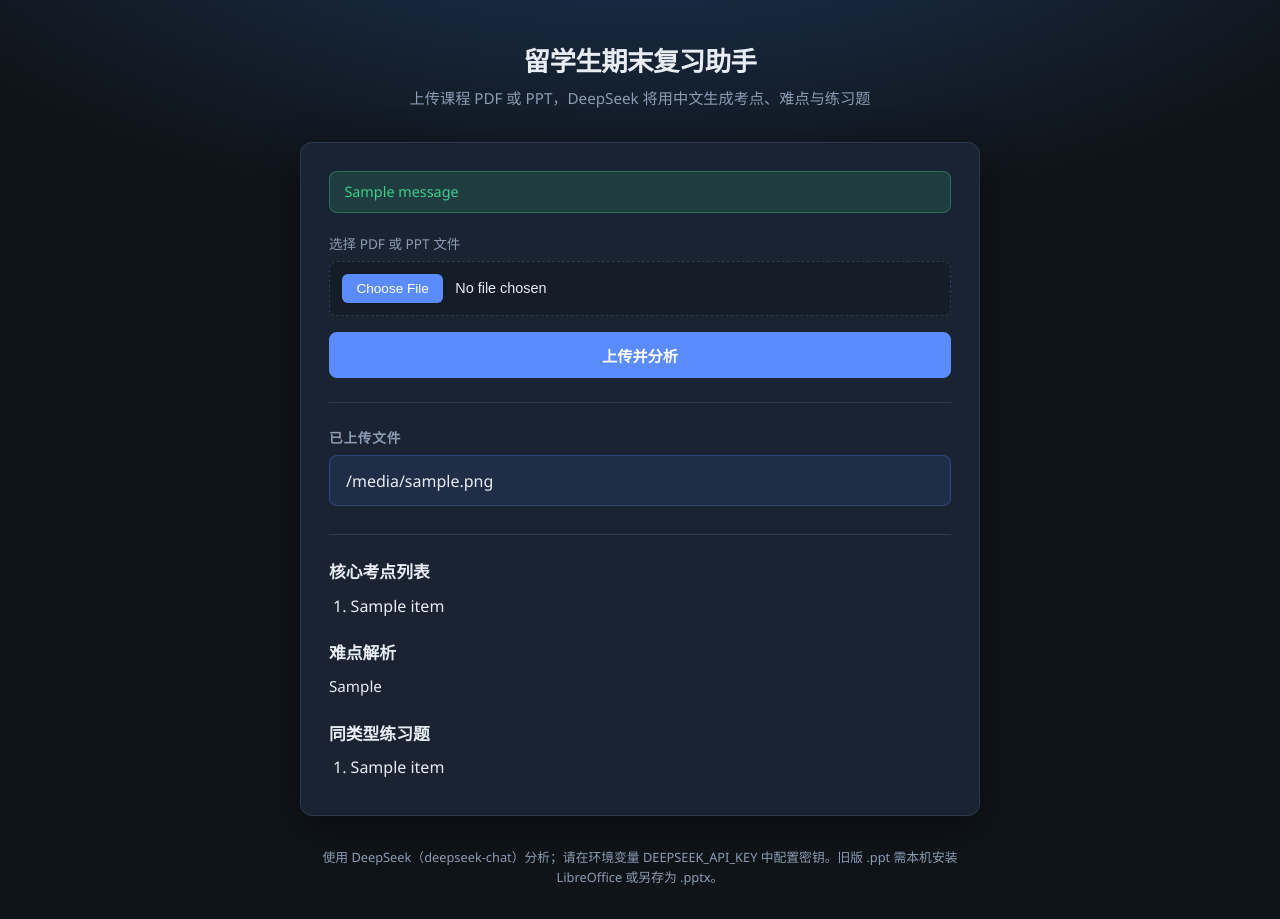
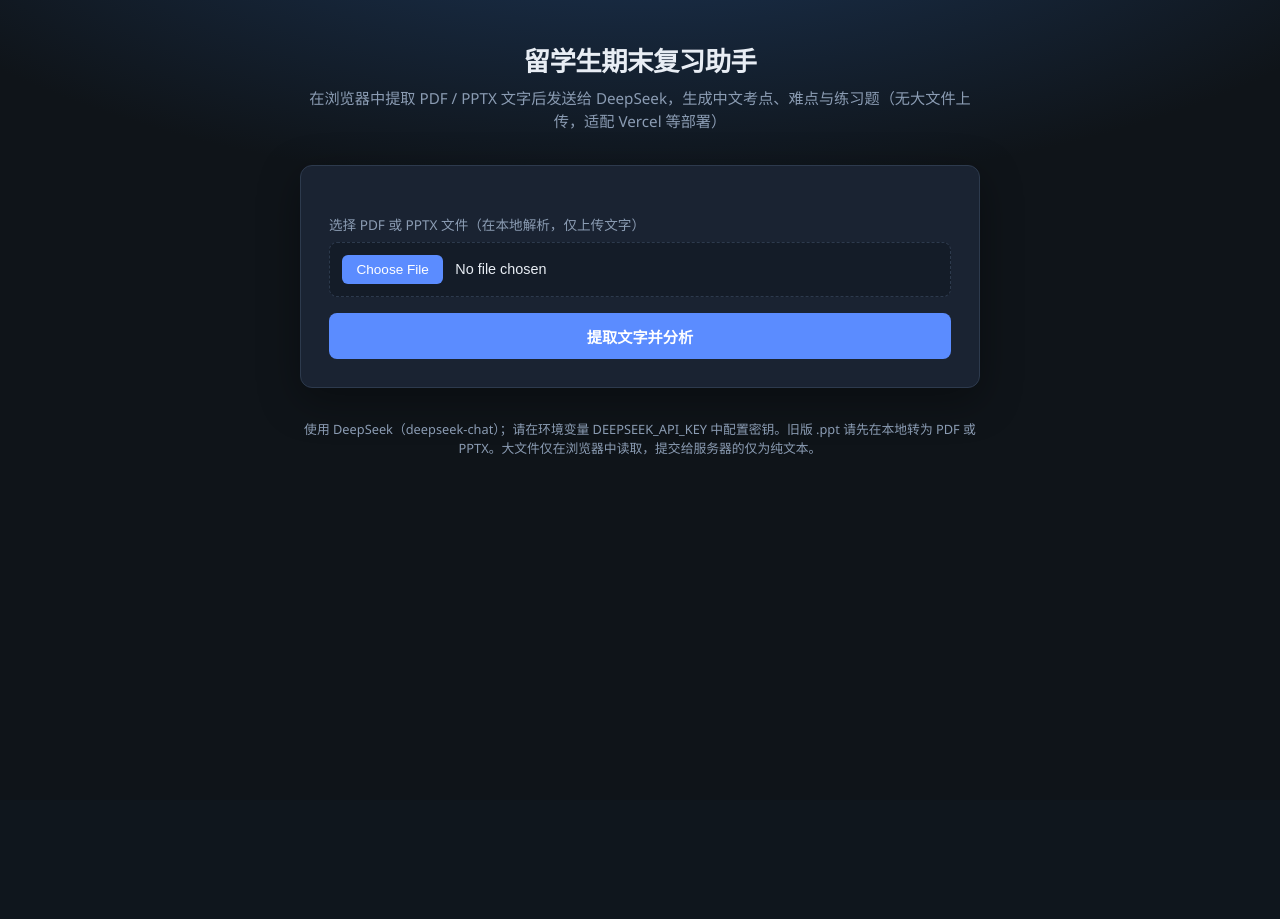
Before and after one commit to kk78379331-stack/exam-helper, a Flask app: template templates/index.html in a window 1280 px wide. After the commit the page ends 455 px from the top, so only its background shows below. Run offline with Flask 3, Linux system fonts and the light colour scheme; the template is opened without the code that fills it: most values are stand-ins (such as "Sample title", 1, 10 or a date in 2020); one stand-in notice (Sample message) is shown.

Commit message:
fix: client-side text extraction to avoid payload limit

```diff
--- a/app.py
+++ b/app.py
@@ -1,114 +1,69 @@
 from __future__ import annotations
 
 import os
-import uuid
 from pathlib import Path
 
 from dotenv import load_dotenv
 
 BASE_DIR = Path(__file__).resolve().parent
-# 必须从项目根目录加载 .env；无参数 load_dotenv 只查「当前工作目录」，换目录运行会读不到 Key。
 load_dotenv(BASE_DIR / ".env")
 
-from flask import Flask, flash, redirect, render_template, request, url_for
-from werkzeug.utils import secure_filename
+from flask import Flask, jsonify, render_template, request
 
-from deepseek_client import DeepSeekError, MAX_INPUT_CHARS, analyze_course_text
-from text_extract import ExtractionError, extract_text
-UPLOAD_FOLDER = BASE_DIR / "uploads"
-ALLOWED_EXTENSIONS = {"pdf", "ppt", "pptx"}
+from deepseek_client import MAX_INPUT_CHARS, DeepSeekError, analyze_course_text
 
+# Vercel 等对请求体有限制：仅接收 JSON 文本，限制在 2MB 以内足够覆盖截断后的讲义文本
 app = Flask(__name__)
 app.config["SECRET_KEY"] = os.environ.get("SECRET_KEY", "dev-change-in-production")
-app.config["MAX_CONTENT_LENGTH"] = 32 * 1024 * 1024  # 32 MB
-app.config["UPLOAD_FOLDER"] = str(UPLOAD_FOLDER)
-
-UPLOAD_FOLDER.mkdir(parents=True, exist_ok=True)
+app.config["MAX_CONTENT_LENGTH"] = 2 * 1024 * 1024
 
 
-def allowed_file(filename: str) -> bool:
-    return "." in filename and filename.rsplit(".", 1)[1].lower() in ALLOWED_EXTENSIONS
+@app.route("/", methods=["GET"])
+def index():
+    return render_template(
+        "index.html",
+        max_chars=MAX_INPUT_CHARS,
+    )
 
 
-def save_upload(file_storage) -> tuple[str, str]:
-    """返回 (展示用原始文件名, 磁盘上的安全文件名)。"""
-    original = file_storage.filename or ""
-    ext = original.rsplit(".", 1)[1].lower()
-    safe = secure_filename(original)
-    if not safe or safe == f".{ext}" or safe == ext:
-        safe = f"upload_{uuid.uuid4().hex}.{ext}"
-    dest = UPLOAD_FOLDER / safe
-    file_storage.save(dest)
-    return original, safe
+@app.route("/api/analyze", methods=["POST"])
+def api_analyze():
+    if not request.is_json:
+        return jsonify({"error": "请使用 application/json 发送请求。"}), 415
 
+    data = request.get_json(silent=True) or {}
+    text = data.get("text")
+    source_name = data.get("source_name")
 
-@app.route("/", methods=["GET", "POST"])
-def index():
-    last_filename = None
-    analysis = None
+    if not isinstance(text, str):
+        return jsonify({"error": "缺少字段 text 或类型错误。"}), 400
+
+    text = text.strip()
+    if not text:
+        return jsonify({"error": "text 为空，无法分析。"}), 400
+
     text_truncated = False
+    if len(text) > MAX_INPUT_CHARS:
+        text = text[:MAX_INPUT_CHARS]
+        text_truncated = True
 
-    if request.method == "GET":
-        return render_template(
-            "index.html",
-            last_filename=None,
-            analysis=None,
-            text_truncated=False,
-            max_chars=MAX_INPUT_CHARS,
-        )
-
-    if "material_file" not in request.files:
-        flash("请选择要上传的文件（PDF 或 PPT）。", "error")
-        return redirect(url_for("index"))
-
-    file = request.files["material_file"]
-    if file.filename == "":
-        flash("请选择要上传的文件（PDF 或 PPT）。", "error")
-        return redirect(url_for("index"))
-
-    if not allowed_file(file.filename):
-        flash("仅支持 .pdf、.ppt 或 .pptx 格式。", "error")
-        return redirect(url_for("index"))
-
-    display_name, safe_name = save_upload(file)
-    last_filename = display_name
-    disk_path = UPLOAD_FOLDER / safe_name
+    if isinstance(source_name, str):
+        source_name = source_name.strip() or None
+    else:
+        source_name = None
 
     try:
-        doc_text = extract_text(disk_path)
-    except ExtractionError as exc:
-        flash(str(exc), "error")
-        return render_template(
-            "index.html",
-            last_filename=last_filename,
-            analysis=None,
-            text_truncated=False,
-            max_chars=MAX_INPUT_CHARS,
-        )
+        analysis = analyze_course_text(text)
+    except DeepSeekError as exc:
+        return jsonify({"error": str(exc)}), 502
 
-    if len(doc_text) > MAX_INPUT_CHARS:
-        text_truncated = True
-
-    try:
-        analysis = analyze_course_text(doc_text)
-    except DeepSeekError as exc:
-        flash(str(exc), "error")
-        return render_template(
-            "index.html",
-            last_filename=last_filename,
-            analysis=None,
-            text_truncated=text_truncated,
-            max_chars=MAX_INPUT_CHARS,
-        )
-
-    flash("分析完成。", "success")
-
-    return render_template(
-        "index.html",
-        last_filename=last_filename,
-        analysis=analysis,
-        text_truncated=text_truncated,
-        max_chars=MAX_INPUT_CHARS,
+    return jsonify(
+        {
+            "ok": True,
+            "source_name": source_name,
+            "analysis": analysis,
+            "text_truncated": text_truncated,
+        }
     )
 
 
--- a/requirements.txt
+++ b/requirements.txt
@@ -1,6 +1,4 @@
 Flask>=3.0.0
 Werkzeug>=3.0.0
 openai>=1.40.0
-pypdf>=4.0.0
-python-pptx>=0.6.23
 python-dotenv>=1.0.0
--- /dev/null
+++ b/static/js/analyze.js
@@ -0,0 +1,219 @@
+/**
+ * 浏览器内提取 PDF / PPTX 文字，仅将纯文本 POST 到后端（适配 Vercel 等小请求体限制）。
+ */
+import * as pdfjsLib from "https://cdn.jsdelivr.net/npm/pdfjs-dist@4.4.168/build/pdf.mjs";
+import JSZip from "https://cdn.jsdelivr.net/npm/jszip@3.10.1/+esm";
+
+pdfjsLib.GlobalWorkerOptions.workerSrc =
+  "https://cdn.jsdelivr.net/npm/pdfjs-dist@4.4.168/build/pdf.worker.mjs";
+
+function escapeHtml(s) {
+  const d = document.createElement("div");
+  d.textContent = s;
+  return d.innerHTML;
+}
+
+function decodeXmlText(s) {
+  if (!s) return "";
+  return s
+    .replace(/&amp;/g, "&")
+    .replace(/&lt;/g, "<")
+    .replace(/&gt;/g, ">")
+    .replace(/&quot;/g, '"')
+    .replace(/&apos;/g, "'")
+    .replace(/&#(\d+);/g, (_, n) => String.fromCharCode(Number.parseInt(n, 10)))
+    .replace(/&#x([\da-fA-F]+);/g, (_, h) => String.fromCharCode(Number.parseInt(h, 16)));
+}
+
+async function extractPdfText(arrayBuffer) {
+  const pdf = await pdfjsLib.getDocument({ data: arrayBuffer }).promise;
+  const parts = [];
+  for (let i = 1; i <= pdf.numPages; i++) {
+    const page = await pdf.getPage(i);
+    const content = await page.getTextContent();
+    const line = content.items.map((it) => it.str).join("");
+    parts.push(line);
+  }
+  return parts.join("\n\n").trim();
+}
+
+async function extractPptxText(arrayBuffer) {
+  const zip = await JSZip.loadAsync(arrayBuffer);
+  const names = Object.keys(zip.files).filter((p) =>
+    /^ppt\/slides\/slide\d+\.xml$/i.test(p)
+  );
+  names.sort((a, b) => {
+    const na = parseInt(a.match(/slide(\d+)/i)?.[1] || "0", 10);
+    const nb = parseInt(b.match(/slide(\d+)/i)?.[1] || "0", 10);
+    return na - nb;
+  });
+  const chunks = [];
+  for (const path of names) {
+    const xml = await zip.file(path).async("string");
+    const re = /<a:t>([^<]*)<\/a:t>/g;
+    let m;
+    while ((m = re.exec(xml)) !== null) {
+      const t = decodeXmlText(m[1]).trim();
+      if (t) chunks.push(t);
+    }
+  }
+  return chunks.join("\n").trim();
+}
+
+function extOf(name) {
+  const i = name.lastIndexOf(".");
+  return i >= 0 ? name.slice(i + 1).toLowerCase() : "";
+}
+
+function showFlash(category, message) {
+  const ul = document.getElementById("flash-list");
+  if (!ul) return;
+  ul.innerHTML = "";
+  const li = document.createElement("li");
+  li.className = `flash flash--${category}`;
+  li.textContent = message;
+  ul.appendChild(li);
+}
+
+function clearFlash() {
+  const ul = document.getElementById("flash-list");
+  if (ul) ul.innerHTML = "";
+}
+
+function renderAnalysis(data, textTruncated, maxChars) {
+  const section = document.getElementById("analysis-section");
+  const resultSection = document.getElementById("result-section");
+  const nameEl = document.getElementById("source-filename");
+  if (!section || !resultSection || !nameEl) return;
+
+  nameEl.textContent = data.source_name || "（未命名）";
+  resultSection.hidden = false;
+
+  let html = "";
+  if (textTruncated) {
+    html += `<p class="analysis__note">讲义较长，仅前 ${maxChars} 个字符已参与本次分析。</p>`;
+  }
+  html += `<h2 class="analysis__heading">核心考点列表</h2><ol class="analysis-list">`;
+  for (const item of data.analysis.core_points) {
+    html += `<li>${escapeHtml(item)}</li>`;
+  }
+  html += `</ol><h2 class="analysis__heading">难点解析</h2>`;
+  html += `<div class="analysis__prose">${escapeHtml(data.analysis.difficult_analysis).replace(/\n/g, "<br />")}</div>`;
+  html += `<h2 class="analysis__heading">同类型练习题</h2><ol class="analysis-list">`;
+  for (const item of data.analysis.practice_questions) {
+    html += `<li>${escapeHtml(item)}</li>`;
+  }
+  html += `</ol>`;
+
+  section.innerHTML = html;
+  section.hidden = false;
+  section.scrollIntoView({ behavior: "smooth", block: "start" });
+}
+
+async function extractLocalText(file) {
+  const ext = extOf(file.name);
+  const buf = await file.arrayBuffer();
+  if (ext === "pdf") {
+    return extractPdfText(buf);
+  }
+  if (ext === "pptx") {
+    return extractPptxText(buf);
+  }
+  if (ext === "ppt") {
+    throw new Error("浏览器无法读取旧版 .ppt，请在 PowerPoint / WPS 中另存为 .pptx 或导出为 PDF 后再选文件。");
+  }
+  throw new Error("请选择 .pdf 或 .pptx 文件。");
+}
+
+function init() {
+  const form = document.getElementById("analyze-form");
+  const maxChars = parseInt(form?.dataset.maxChars || "120000", 10);
+  const apiUrl = form?.dataset.apiUrl || "/api/analyze";
+
+  if (!form) return;
+
+  form.addEventListener("submit", async (e) => {
+    e.preventDefault();
+    clearFlash();
+
+    const input = document.getElementById("material-file");
+    const file = input?.files?.[0];
+    if (!file) {
+      showFlash("error", "请选择要分析的 PDF 或 PPTX 文件。");
+      return;
+    }
+
+    const btn = form.querySelector('button[type="submit"]');
+    const analysisSection = document.getElementById("analysis-section");
+    const resultSection = document.getElementById("result-section");
+    if (analysisSection) {
+      analysisSection.innerHTML = "";
+      analysisSection.hidden = true;
+    }
+    if (resultSection) resultSection.hidden = true;
+
+    btn.disabled = true;
+    const oldLabel = btn.textContent;
+    btn.textContent = "正在提取文字…";
+
+    let text;
+    try {
+      text = await extractLocalText(file);
+    } catch (err) {
+      showFlash("error", err.message || String(err));
+      btn.disabled = false;
+      btn.textContent = oldLabel;
+      return;
+    }
+
+    if (!text) {
+      showFlash("error", "未能从文件中读出文字，可能是扫描版 PDF 或空白演示文稿。");
+      btn.disabled = false;
+      btn.textContent = oldLabel;
+      return;
+    }
+
+    let textTruncated = false;
+    let sendText = text;
+    if (sendText.length > maxChars) {
+      sendText = sendText.slice(0, maxChars);
+      textTruncated = true;
+    }
+
+    btn.textContent = "正在调用 DeepSeek 分析…";
+
+    try {
+      const res = await fetch(apiUrl, {
+        method: "POST",
+        headers: { "Content-Type": "application/json" },
+        body: JSON.stringify({
+          text: sendText,
+          source_name: file.name,
+        }),
+      });
+      const payload = await res.json().catch(() => ({}));
+
+      if (!res.ok) {
+        const msg = payload.error || `请求失败（${res.status}）`;
+        showFlash("error", msg);
+        btn.disabled = false;
+        btn.textContent = oldLabel;
+        return;
+      }
+
+      showFlash("success", "分析完成。");
+      renderAnalysis(
+        { source_name: payload.source_name, analysis: payload.analysis },
+        textTruncated,
+        maxChars
+      );
+    } catch (err) {
+      showFlash("error", err.message || "网络错误，请稍后重试。");
+    } finally {
+      btn.disabled = false;
+      btn.textContent = oldLabel;
+    }
+  });
+}
+
+init();
--- a/templates/index.html
+++ b/templates/index.html
@@ -10,77 +10,47 @@
     <div class="page">
       <header class="header">
         <h1 class="title">留学生期末复习助手</h1>
-        <p class="subtitle">上传课程 PDF 或 PPT，DeepSeek 将用中文生成考点、难点与练习题</p>
+        <p class="subtitle">
+          在浏览器中提取 PDF / PPTX 文字后发送给 DeepSeek，生成中文考点、难点与练习题（无大文件上传，适配
+          Vercel 等部署）
+        </p>
       </header>
 
       <main class="card">
-        {% with messages = get_flashed_messages(with_categories=true) %}
-          {% if messages %}
-            <ul class="flash-list" role="status">
-              {% for category, message in messages %}
-                <li class="flash flash--{{ category }}">{{ message }}</li>
-              {% endfor %}
-            </ul>
-          {% endif %}
-        {% endwith %}
+        <ul class="flash-list" id="flash-list" role="status" aria-live="polite"></ul>
 
         <form
           class="upload-form"
-          action="{{ url_for('index') }}"
-          method="post"
-          enctype="multipart/form-data"
+          id="analyze-form"
+          data-max-chars="{{ max_chars }}"
+          data-api-url="{{ url_for('api_analyze') }}"
         >
           <label class="file-label">
-            <span class="file-label__text">选择 PDF 或 PPT 文件</span>
+            <span class="file-label__text">选择 PDF 或 PPTX 文件（在本地解析，仅上传文字）</span>
             <input
               class="file-input"
               type="file"
-              name="material_file"
-              accept=".pdf,.ppt,.pptx,application/pdf,application/vnd.ms-powerpoint,application/vnd.openxmlformats-officedocument.presentationml.presentation"
+              id="material-file"
+              accept=".pdf,.pptx,application/pdf,application/vnd.openxmlformats-officedocument.presentationml.presentation"
               required
             />
           </label>
-          <button class="btn btn--primary" type="submit">上传并分析</button>
+          <button class="btn btn--primary" type="submit">提取文字并分析</button>
         </form>
 
-        {% if last_filename %}
-          <section class="result" aria-live="polite">
-            <h2 class="result__title">已上传文件</h2>
-            <p class="result__filename">{{ last_filename }}</p>
-          </section>
-        {% endif %}
+        <section class="result" id="result-section" aria-live="polite" hidden>
+          <h2 class="result__title">来源文件</h2>
+          <p class="result__filename" id="source-filename"></p>
+        </section>
 
-        {% if analysis %}
-          <section class="analysis" aria-label="AI 复习内容">
-            {% if text_truncated %}
-              <p class="analysis__note">
-                讲义较长，仅前 {{ max_chars }} 个字符已参与本次分析。
-              </p>
-            {% endif %}
-            <h2 class="analysis__heading">核心考点列表</h2>
-            <ol class="analysis-list">
-              {% for item in analysis.core_points %}
-                <li>{{ item }}</li>
-              {% endfor %}
-            </ol>
-
-            <h2 class="analysis__heading">难点解析</h2>
-            <div class="analysis__prose">{{ analysis.difficult_analysis }}</div>
-
-            <h2 class="analysis__heading">同类型练习题</h2>
-            <ol class="analysis-list">
-              {% for item in analysis.practice_questions %}
-                <li>{{ item }}</li>
-              {% endfor %}
-            </ol>
-          </section>
-        {% endif %}
+        <section class="analysis" id="analysis-section" aria-label="AI 复习内容" hidden></section>
       </main>
 
       <footer class="footer">
-        使用 DeepSeek（deepseek-chat）分析；请在环境变量 DEEPSEEK_API_KEY 中配置密钥。旧版 .ppt 需本机安装
-        LibreOffice 或另存为 .pptx。
+        使用 DeepSeek（deepseek-chat）；请在环境变量 DEEPSEEK_API_KEY 中配置密钥。旧版 .ppt
+        请先在本地转为 PDF 或 PPTX。大文件仅在浏览器中读取，提交给服务器的仅为纯文本。
       </footer>
     </div>
+    <script type="module" src="{{ url_for('static', filename='js/analyze.js') }}"></script>
   </body>
 </html>
```
